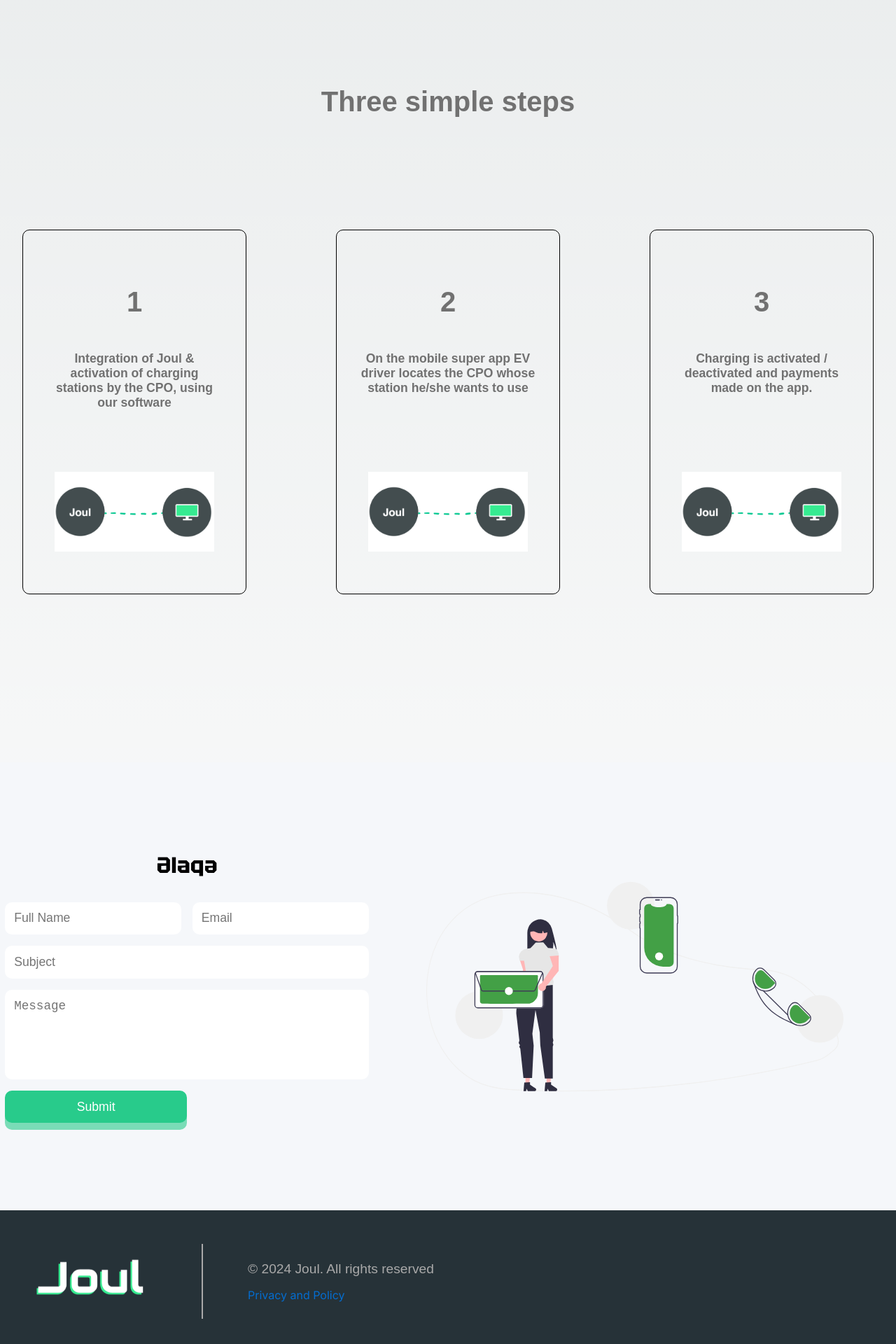
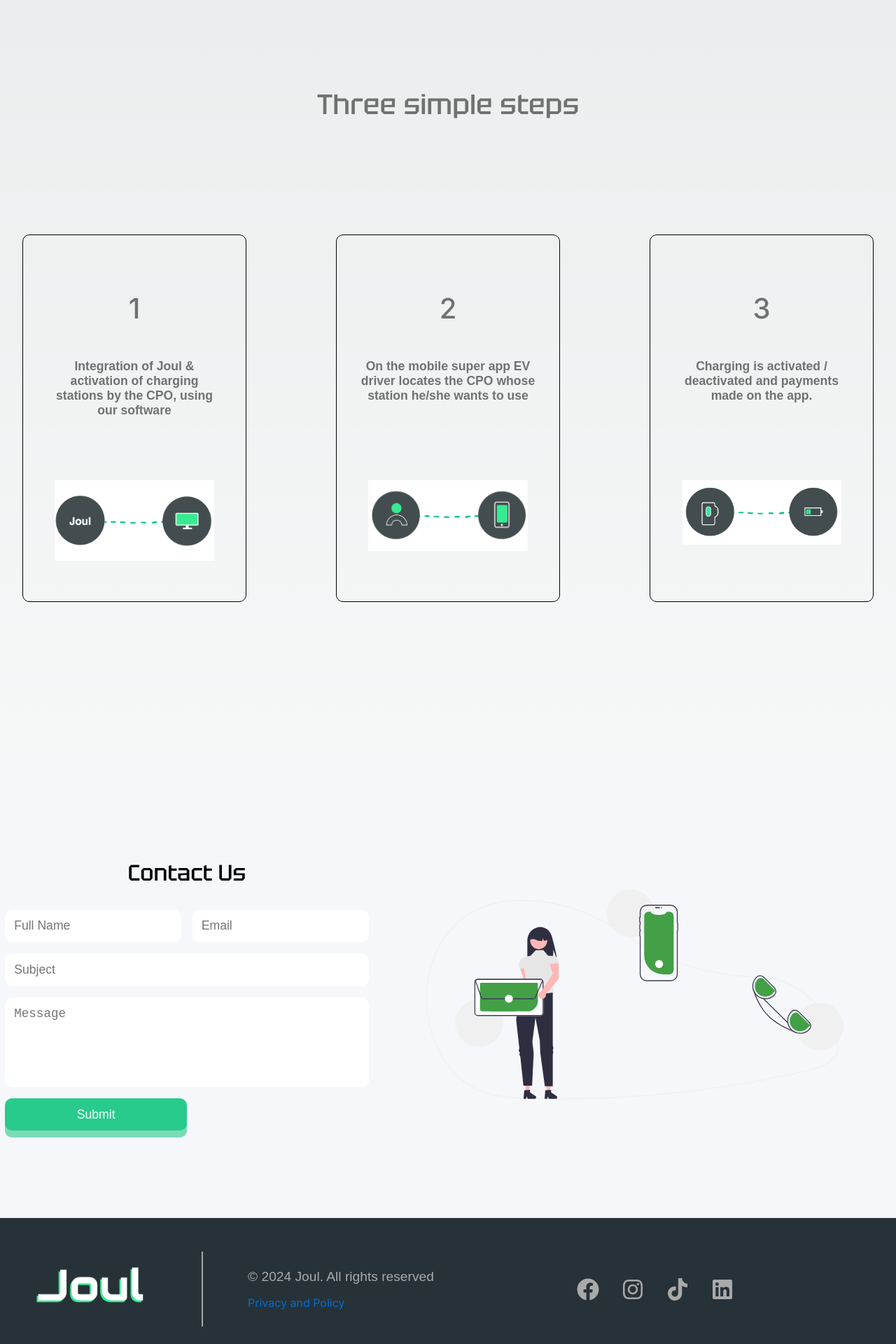
Before and after one commit to itu-itis24-seyfullayev24/joul_test, a Next.js app: page / in a window 1280 px wide. Shown: the part 2100-4020 px from the top of the page at 70% size. Built offline with nearby package versions, Linux system fonts and the light colour scheme.

Commit message:
some changes

```diff
--- a/src/app/Footer.js
+++ b/src/app/Footer.js
@@ -27,7 +27,12 @@ function Footer() {
         </div>
       </div>
       <div className={styles.rightFooter}>
-        <div className={styles.socialMedia}></div>
+        <div className={styles.socialMedia}>
+          <FaFacebook className={styles.socialIcon} />
+          <FaInstagram className={styles.socialIcon} />
+          <FaTiktok className={styles.socialIcon} />
+          <FaLinkedin className={styles.socialIcon} />
+        </div>
       </div>
     </div>
   );
--- a/src/app/Footer.module.css
+++ b/src/app/Footer.module.css
@@ -57,10 +57,20 @@
   text-decoration: underline;
   cursor: pointer;
 }
+.socialIcon {
+  font-size: 2rem;
+  color: rgb(169, 169, 169);
+}
+.socialIcon:hover {
+  color: white;
+  cursor: pointer;
+  transition: 0.5s;
+}
 @media screen and (max-width: 768px) {
   .footer {
-    padding: 1rem;
+    padding: 1.5rem;
     flex-direction: column;
+    gap: 2rem;
   }
   .leftFooter {
     width: 100%;
@@ -70,16 +80,19 @@
     margin-bottom: 1rem;
     width: 100%;
   }
-  .copyright p {
-    width: auto;
+  .copyrightP {
+    font-size: 1rem;
   }
   .copyright {
     text-align: center;
-    width: 50%;
+    width: 60%;
     padding: 0 0 0 2rem;
   }
+  .logoImage {
+    width: 7rem;
+  }
   .logo {
-    width: 50%;
+    width: 40%;
     display: flex;
     justify-content: center;
   }
--- a/src/app/about/page.js
+++ /dev/null
@@ -1,5 +0,0 @@
-import React from "react";
-
-export default function page() {
-  return <div>page</div>;
-}
--- a/src/app/about/page.module.css
+++ /dev/null
@@ -1,3 +0,0 @@
-version https://git-lfs.github.com/spec/v1
-oid sha256:fb24087aea79e9fbdf58b09be760446246413ede528a1f2c8e9cd85a65667641
-size 768
--- a/src/app/demo/page.js
+++ b/src/app/demo/page.js
@@ -1,5 +1,5 @@
 import React from "react";
 
 export default function page() {
-  return <div>page</div>;
+  return <div>Comming Soon</div>;
 }
--- a/src/app/page.js
+++ b/src/app/page.js
@@ -2,7 +2,6 @@
 import Image from "next/image";
 import styles from "./page.module.css";
 import Header from "./Header";
-
 import contactUs from "./img/contactUs.svg";
 import apple from "./img/apple.svg";
 import android from "./img/android.svg";
@@ -15,7 +14,6 @@ import { FaChartPie } from "react-icons/fa";
 import Footer from "./Footer";
 import localFont from "next/font/local";
 import EvCharge from "./img/ev_charge.png";
-import imgSrc from "./img/Unknown.jpeg";
 import first from "./img/first.png";
 import second from "./img/second.png";
 import third from "./img/third.png";
@@ -167,7 +165,7 @@ export default function Home() {
             </div>
             <div className={styles.cardInfoImageDiv}>
               {" "}
-              <Image src={first} className={styles.cardInfoImage} />
+              <Image src={second} className={styles.cardInfoImage} />
             </div>
           </div>
           <div className={styles.cardInfo}>
@@ -180,14 +178,16 @@ export default function Home() {
             </div>
             <div className={styles.cardInfoImageDiv}>
               {" "}
-              <Image src={first} className={styles.cardInfoImage} />
+              <Image src={third} className={styles.cardInfoImage} />
             </div>
           </div>
         </div>
       </div>
       <div className={styles.contactUs}>
         <div className={styles.contactUsForm}>
-          <h1 className={antithesis.className}>Əlaqə</h1>
+          <h1 className={antithesis.className} style={{ fontWeight: "500" }}>
+            Contact Us
+          </h1>
           <form>
             <div className={styles.userInfoContactUs}>
               <input
--- a/src/app/page.module.css
+++ b/src/app/page.module.css
@@ -193,10 +193,9 @@
   height: auto;
 }
 .cardsInfo h1 {
-  font-family: Arial;
   font-size: 2.5rem;
   color: #717171;
-  font-weight: 800;
+  font-weight: 500;
 }
 .cardInfo {
   border: 1px solid black;
```
